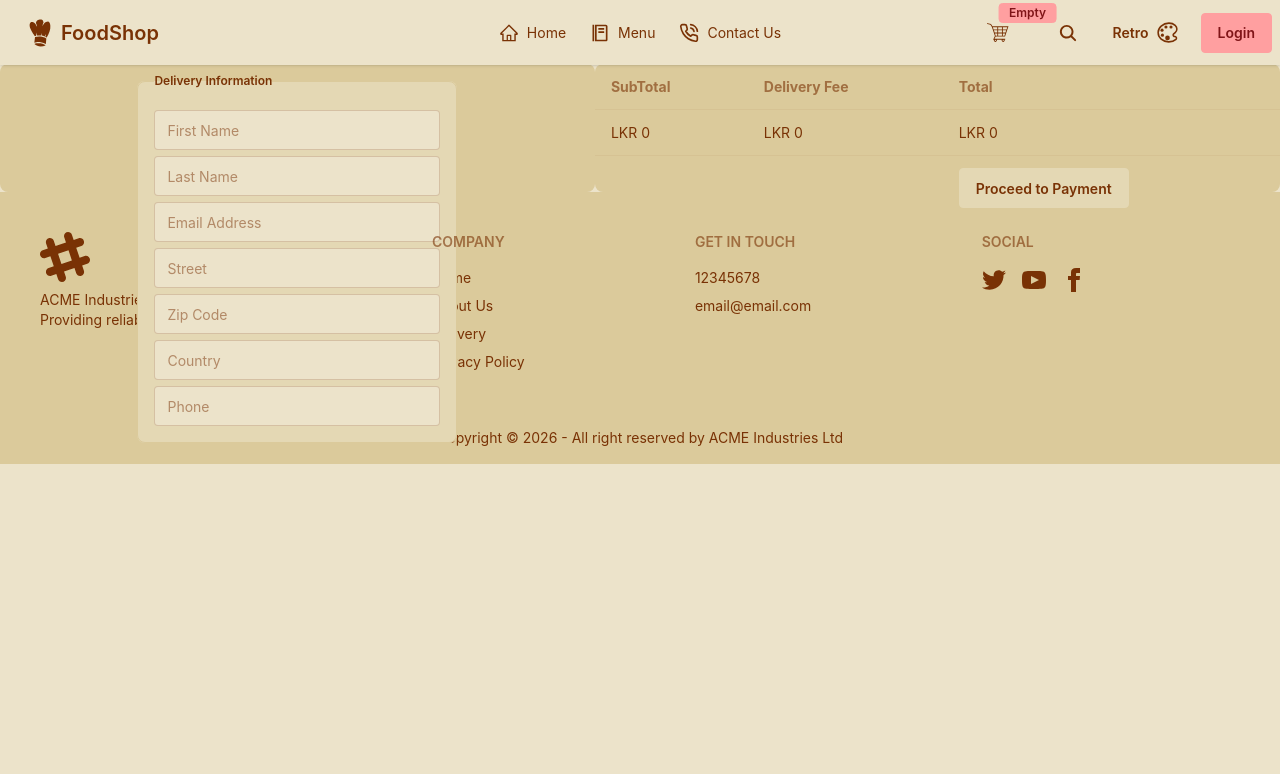
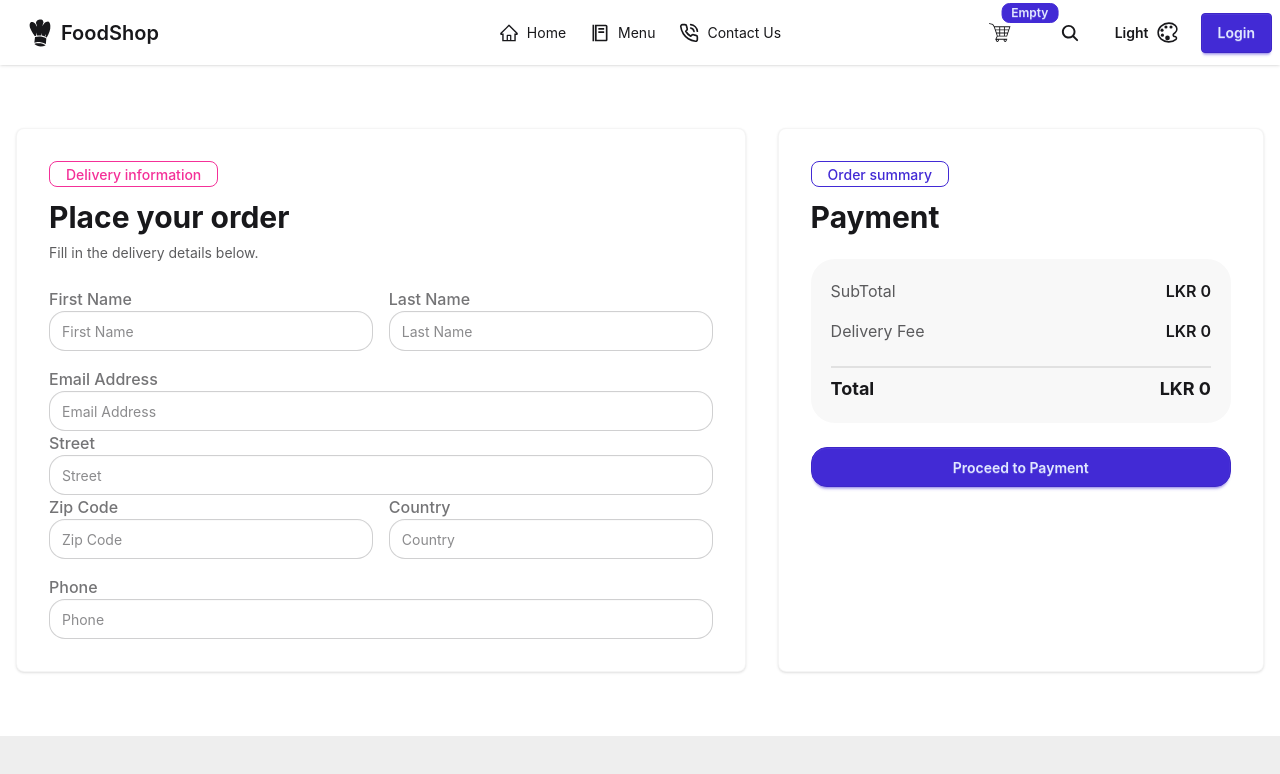
Before and after one commit to I-k-a-r-o-s/food_shop_frontend, a React app: page /order in a window 1280 px wide. Shown: the top 774 px of the page. Built offline with nearby package versions, Linux system fonts and the light colour scheme; the HTML template or start-up script is replaced by a standard one.

Commit message:
Ui improvement

```diff
--- a/src/components/DisplayFood.jsx
+++ b/src/components/DisplayFood.jsx
@@ -2,17 +2,30 @@ import { useContext } from "react";
 import { appContext } from "../context/AppContext";
 import FoodCard from "./FoodCard";
 
-const DisplayFood = ({category}) => {
+const DisplayFood = ({ category }) => {
   const { foodList } = useContext(appContext);
+
   return (
-    <div className="bg-base-200">
-      <h2 className="text-3xl">Top Dishes!</h2>
-      <div className="grid grid-cols-1 sm:grid-cols-2 md:grid-cols-3 lg:grid-cols-4 gap-5">
-        {foodList.map((food) => {
-          if (category === "All" || category === food.category) {
-            return <FoodCard key={food._id} food={food} />;
-          }
-        })}
+    <div className="bg-base-100 py-16 lg:py-20">
+      <div className="mx-auto max-w-7xl px-4">
+        <div className="mb-8 max-w-2xl">
+          <div className="badge badge-accent badge-outline mb-3 px-4 py-3 font-medium">
+            Top picks
+          </div>
+          <h2 className="text-3xl font-bold sm:text-4xl">Top Dishes!</h2>
+          <p className="mt-4 text-base leading-7 opacity-80">
+            Pick from the dishes below and add them to your cart.
+          </p>
+        </div>
+
+        <div className="grid grid-cols-1 gap-6 sm:grid-cols-2 xl:grid-cols-3">
+          {foodList.map((food) => {
+            if (category === "All" || category === food.category) {
+              return <FoodCard key={food._id} food={food} />;
+            }
+            return null;
+          })}
+        </div>
       </div>
     </div>
   );
--- a/src/components/Footer.jsx
+++ b/src/components/Footer.jsx
@@ -1,7 +1,10 @@
 const Footer = () => {
   return (
     <>
-      <footer id="footer" className="footer sm:footer-horizontal bg-base-300 text-base-content p-10">
+      <footer
+        id="footer"
+        className="footer sm:footer-horizontal bg-base-300 text-base-content p-10"
+      >
         <aside>
           <svg
             width="50"
--- a/src/components/ThemeSelector.jsx
+++ b/src/components/ThemeSelector.jsx
@@ -2,9 +2,9 @@ import { useEffect, useState } from "react";
 import { IoColorPaletteOutline } from "react-icons/io5";
 
 const ThemeSelector = () => {
-  const [theme, setTheme] = useState(localStorage.getItem("theme") || "retro");
+  const [theme, setTheme] = useState(localStorage.getItem("theme") || "light");
 
-  const themeList = ["retro", "light", "dark", "cupcake", "coffee"];
+  const themeList = ["light", "dark"];
 
   useEffect(() => {
     localStorage.setItem("theme", theme);
--- a/src/context/AppContext.jsx
+++ b/src/context/AppContext.jsx
@@ -76,7 +76,7 @@ const AppContextProvider = ({ children }) => {
     getTotalCartAmount,
     deliveryFee,
     itemCount,
-    navigate
+    navigate,
   };
   return (
     <appContext.Provider value={appValues}>{children}</appContext.Provider>
--- a/src/pages/Home.jsx
+++ b/src/pages/Home.jsx
@@ -6,7 +6,7 @@ import DisplayFood from "../components/DisplayFood";
 const Home = () => {
   const [category, setCategory] = useState("All");
   return (
-    <div>
+    <div className="space-y-0 bg-base-100">
       <Banner />
       <ExploreMenu category={category} setCategory={setCategory} />
       <DisplayFood category={category} />
--- a/src/pages/PlaceOrder.jsx
+++ b/src/pages/PlaceOrder.jsx
@@ -5,103 +5,140 @@ const PlaceOrder = () => {
   const { getTotalCartAmount, currency, deliveryFee } = useContext(appContext);
   return (
     <form action="">
-      <div className="flex w-full flex-col lg:flex-row">
-        <div className="card bg-base-300 rounded-box grid h-32 grow place-items-center">
-          <fieldset className="fieldset bg-base-200 border-base-300 rounded-box w-xs border p-4">
-            <legend className="fieldset-legend">Delivery Information</legend>
-            <label className="floating-label">
-              <span>First Name</span>
+      <div className="bg-base-100 py-12 lg:py-16">
+        <div className="mx-auto grid max-w-7xl gap-8 px-4 lg:grid-cols-[1.2fr_0.8fr]">
+          <div className="card border border-base-300/60 bg-base-100 p-6 shadow-sm sm:p-8">
+            <div className="mb-6">
+              <div className="badge badge-secondary badge-outline mb-3 px-4 py-3 font-medium">
+                Delivery information
+              </div>
+              <h2 className="text-2xl font-bold sm:text-3xl">
+                Place your order
+              </h2>
+              <p className="mt-2 text-sm opacity-70">
+                Fill in the delivery details below.
+              </p>
+            </div>
+
+            <fieldset className="space-y-4">
+              <div className="grid gap-4 sm:grid-cols-2">
+                <label className="form-control w-full">
+                  <div className="label px-0 pt-0">
+                    <span className="label-text font-medium">First Name</span>
+                  </div>
                   <input
                     type="text"
                     placeholder="First Name"
-                className="input input-md"
+                    className="input input-bordered w-full rounded-2xl"
                   />
                 </label>
-            <label className="floating-label">
-              <span>Last Name</span>
+                <label className="form-control w-full">
+                  <div className="label px-0 pt-0">
+                    <span className="label-text font-medium">Last Name</span>
+                  </div>
                   <input
                     type="text"
                     placeholder="Last Name"
-                className="input input-md"
+                    className="input input-bordered w-full rounded-2xl"
                   />
                 </label>
-            <label className="floating-label">
-              <span>Email Address</span>
+              </div>
+
+              <label className="form-control w-full">
+                <div className="label px-0 pt-0">
+                  <span className="label-text font-medium">Email Address</span>
+                </div>
                 <input
                   type="email"
                   placeholder="Email Address"
-                className="input input-md"
+                  className="input input-bordered w-full rounded-2xl"
                 />
               </label>
-            <label className="floating-label">
-              <span>Street</span>
+
+              <label className="form-control w-full">
+                <div className="label px-0 pt-0">
+                  <span className="label-text font-medium">Street</span>
+                </div>
                 <input
                   type="text"
                   placeholder="Street"
-                className="input input-md"
+                  className="input input-bordered w-full rounded-2xl"
                 />
               </label>
-            <label className="floating-label">
-              <span>Zip Code</span>
+
+              <div className="grid gap-4 sm:grid-cols-2">
+                <label className="form-control w-full">
+                  <div className="label px-0 pt-0">
+                    <span className="label-text font-medium">Zip Code</span>
+                  </div>
                   <input
                     type="text"
                     placeholder="Zip Code"
-                className="input input-md"
+                    className="input input-bordered w-full rounded-2xl"
                   />
                 </label>
-            <label className="floating-label">
-              <span>Country</span>
+                <label className="form-control w-full">
+                  <div className="label px-0 pt-0">
+                    <span className="label-text font-medium">Country</span>
+                  </div>
                   <input
                     type="text"
                     placeholder="Country"
-                className="input input-md"
+                    className="input input-bordered w-full rounded-2xl"
                   />
                 </label>
-            <label className="floating-label">
-              <span>Phone</span>
+              </div>
+
+              <label className="form-control w-full">
+                <div className="label px-0 pt-0">
+                  <span className="label-text font-medium">Phone</span>
+                </div>
                 <input
                   type="text"
                   placeholder="Phone"
-                className="input input-md"
+                  className="input input-bordered w-full rounded-2xl"
                 />
               </label>
             </fieldset>
           </div>
-        <div className="card bg-base-300 rounded-box grid h-32 grow place-items-center">
-          <table className="table">
-            <thead>
-              <tr>
-                <th>SubTotal</th>
-                <th>Delivery Fee</th>
-                <th>Total</th>
-              </tr>
-            </thead>
-            <tbody>
-              <tr>
-                <td>
+
+          <div className="card border border-base-300/60 bg-base-100 p-6 shadow-sm sm:p-8">
+            <div className="mb-6">
+              <div className="badge badge-primary badge-outline mb-3 px-4 py-3 font-medium">
+                Order summary
+              </div>
+              <h2 className="text-2xl font-bold sm:text-3xl">Payment</h2>
+            </div>
+
+            <div className="space-y-4 rounded-3xl bg-base-200 p-5">
+              <div className="flex items-center justify-between">
+                <span className="opacity-70">SubTotal</span>
+                <span className="font-semibold">
                   {currency} {getTotalCartAmount()}
-                </td>
-                <td>
+                </span>
+              </div>
+              <div className="flex items-center justify-between">
+                <span className="opacity-70">Delivery Fee</span>
+                <span className="font-semibold">
                   {currency} {getTotalCartAmount() === 0 ? 0 : deliveryFee}
-                </td>
-                <td>
+                </span>
+              </div>
+              <div className="divider my-0"></div>
+              <div className="flex items-center justify-between text-lg font-bold">
+                <span>Total</span>
+                <span>
                   {currency}{" "}
                   {getTotalCartAmount() === 0
                     ? 0
                     : getTotalCartAmount() + deliveryFee}
-                </td>
-              </tr>
-            </tbody>
-            <tfoot>
-              <tr>
-                <td></td>
-                <td></td>
-                <td>
-                  <button className="btn">Proceed to Payment</button>
-                </td>
-              </tr>
-            </tfoot>
-          </table>
+                </span>
+              </div>
+            </div>
+
+            <button className="btn btn-primary mt-6 w-full rounded-2xl">
+              Proceed to Payment
+            </button>
+          </div>
         </div>
       </div>
     </form>
```
Also changed, not shown: src/components/Banner.jsx (+33 -12 lines), src/components/ExploreMenu.jsx (+40 -32 lines), src/components/FoodCard.jsx (+45 -20 lines), src/pages/Cart.jsx (+34 -12 lines), src/pages/Register.jsx (+31 -32 lines). Lines whose indentation alone changed are shown as unchanged.
